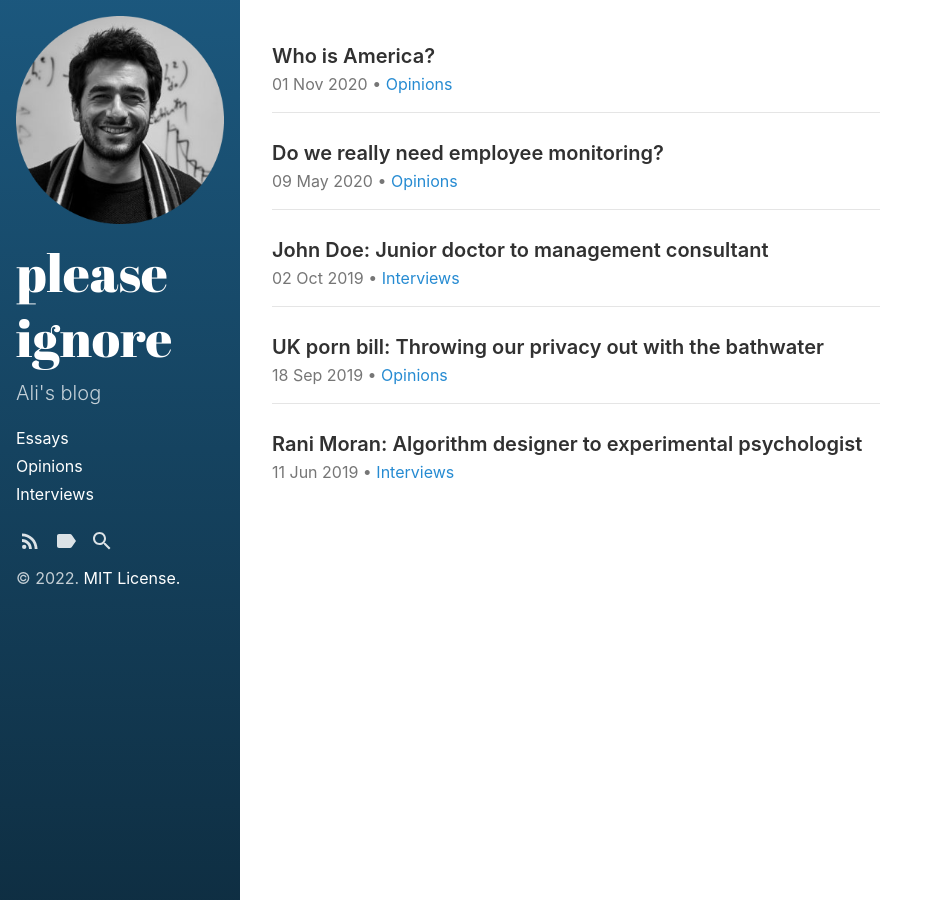
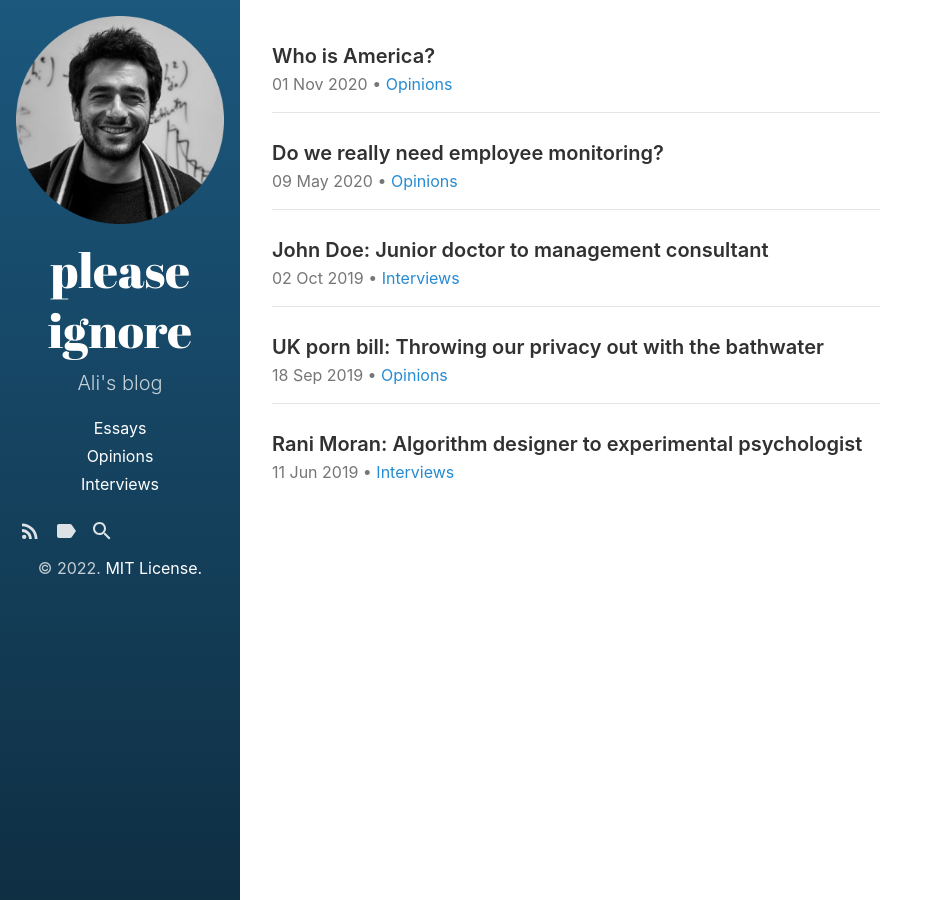
Before and after one commit to alfarzan/plsignore.com, a Jekyll site: the page built from index.html, in a window 1280 px wide. Shown: the whole page, without its empty margins (0-943 px from the left). Built offline with Jekyll 4.4.1, drawn with Linux system fonts in a browser that asks for light colours; the list of posts is cut into pages by our own code.

Commit message:
Update _layout.scss

```diff
--- a/_sass/hydeout/_layout.scss
+++ b/_sass/hydeout/_layout.scss
@@ -112,7 +112,7 @@ body {
 
   // Bigger title
   .site-title {
-    font-size: 3.25rem;
+    font-size: 3rem;
   }
 
   // Show secondary nav content + lead
@@ -153,7 +153,7 @@ body {
 
   #sidebar,
   .home #sidebar {
-    text-align: left;
+    text-align: center;
     width: $sidebar-width;
 
     > *:last-child {
```
